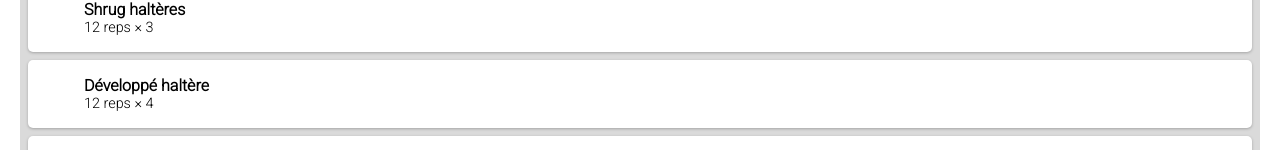
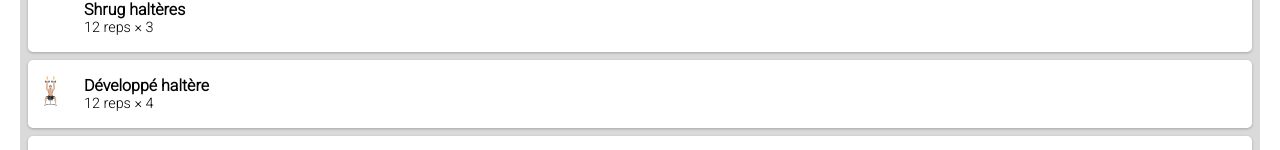
Before and after one commit to lobodol/sport-timer, a Vue app: page /day5 in a window 1280 px wide. Shown: the part 375-525 px from the top of the page. Built offline with nearby package versions, Linux system fonts and the light colour scheme.

Commit message:
fix: image of up raise

```diff
--- a/src/views/Day5.vue
+++ b/src/views/Day5.vue
@@ -20,7 +20,7 @@ const exercises = [
   },
   { title: 'Rowing horizontal', repetitions: 10, series: 4, image: Rowing },
   { title: 'Shrug haltères', repetitions: 12, series: 3 },
-  { title: 'Développé haltère', repetitions: 12, series: 4 },
+  { title: 'Développé haltère', repetitions: 12, series: 4, image: UpRaise },
   {
     title: 'Élévations latérales',
     repetitions: 10,
@@ -29,11 +29,6 @@ const exercises = [
   },
   { title: 'Oiseau banc incliné', repetitions: 10, series: 3 },
   { title: 'Barre front', repetitions: 10, series: 4, image: Forehead },
-  {
-    title: 'Extensions au-dessus de la tête',
-    repetitions: 10,
-    series: 3,
-    image: UpRaise,
-  },
+  { title: 'Extensions au-dessus de la tête', repetitions: 10, series: 3 },
 ]
 </script>
```
